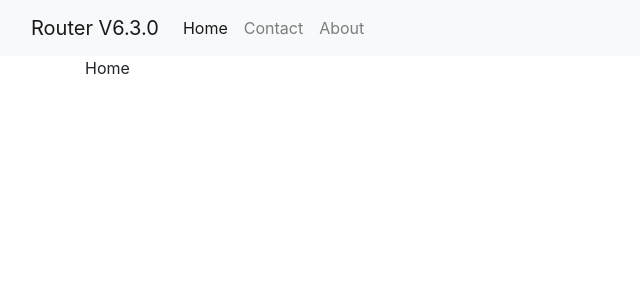
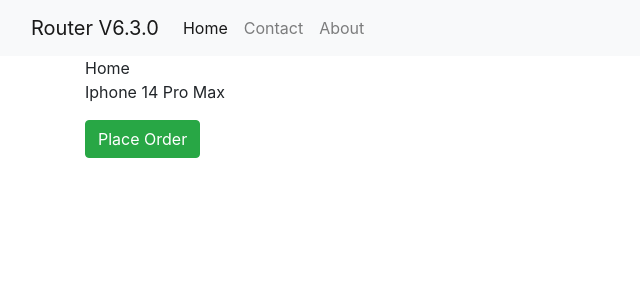
Before and after one commit to hakmoune/routerV6.3.0, a React (Create React App) app: page / in a window 1280 px wide. Shown: the top 300 px of the page, without its empty margins (0-640 px from the left). Built offline with nearby package versions, Linux system fonts and the light colour scheme.

Commit message:
Redirection and go back with the Hook useNavigate

```diff
--- a/src/App.js
+++ b/src/App.js
@@ -3,6 +3,7 @@
 import { Home } from "./components/Home";
 import { Contact } from "./components/Contact";
 import { About } from "./components/About";
+import { OrderSummary } from "./components/OrderSummary";
 import { ErrorPage } from "./components/ErrorPage";
 import { Menu } from "./UI/Menu";
 
@@ -14,6 +15,7 @@
         <Route path="/" element={<Home />} />
         <Route path="/contact" element={<Contact />} />
         <Route path="/about" element={<About />} />
+        <Route path="/order-summary" element={<OrderSummary />} />
         <Route path="*" element={<ErrorPage />} />
       </Routes>
     </Router>
--- a/src/components/Home.js
+++ b/src/components/Home.js
@@ -1,3 +1,20 @@
+import { useNavigate } from "react-router-dom";
+
 export function Home() {
-  return <div className="container">Home</div>;
+  const navigate = useNavigate();
+
+  return (
+    <div className="container">
+      <div>Home</div>
+      <div>
+        <p>Iphone 14 Pro Max</p>
+        <button
+          onClick={() => navigate("/order-summary")}
+          className="btn btn-success"
+        >
+          Place Order
+        </button>
+      </div>
+    </div>
+  );
 }
--- /dev/null
+++ b/src/components/OrderSummary.js
@@ -0,0 +1,14 @@
+import { useNavigate } from "react-router-dom";
+
+export function OrderSummary() {
+  const navigate = useNavigate();
+
+  return (
+    <div className="container">
+      <div>Order Confirmed! Thank you</div>
+      <button onClick={() => navigate(-1)} className="btn btn-primary">
+        Go Back
+      </button>
+    </div>
+  );
+}
```
